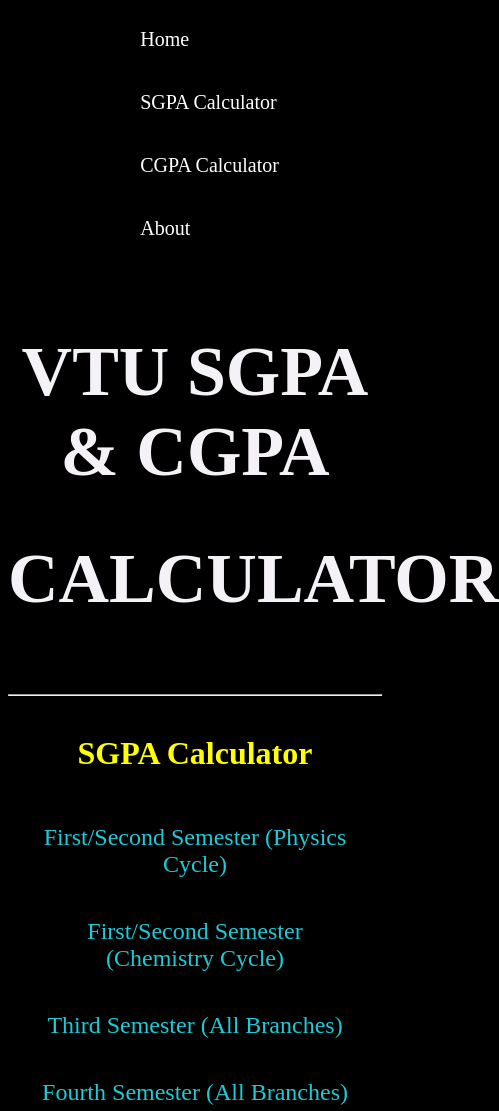
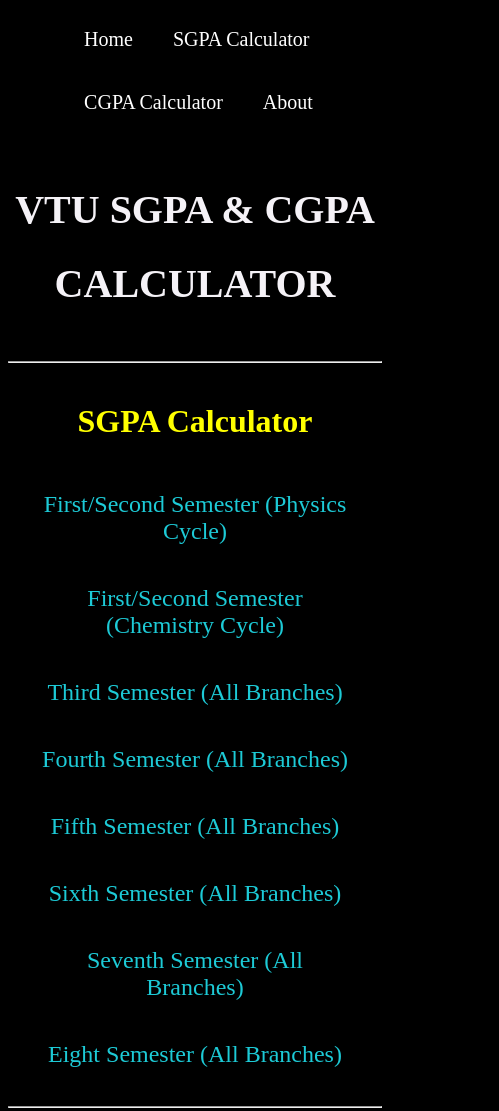
Before and after one commit to jacksonlobo25/vtu-calculator.com, a plain HTML site: page index.html in a window 390 px wide. Shown: the top 1111 px of the page, 499 px wide, since content can reach past the window. Drawn offline with Linux system fonts and the light colour scheme.

Commit message:
Update styles.css

```diff
--- a/styles.css
+++ b/styles.css
@@ -85,3 +85,13 @@
     color: rgb(204, 218, 156);
     padding-left: 5px;
   }
+  @media(max-width: 585px){
+    #header{
+      font-size: 2.5em;
+   }
+  }
+   @media(max-width:820px){
+    #ul{
+      padding-left:15%;
+    }
+  }
```
